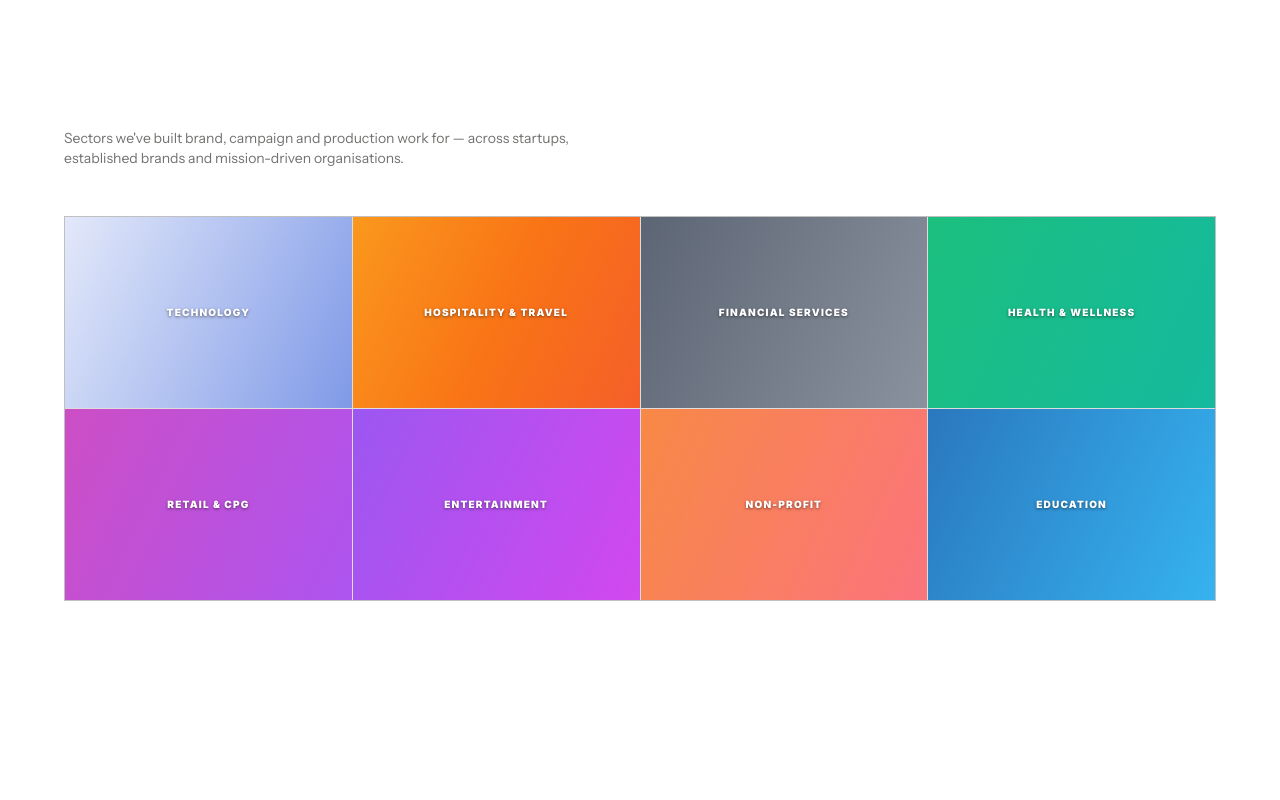
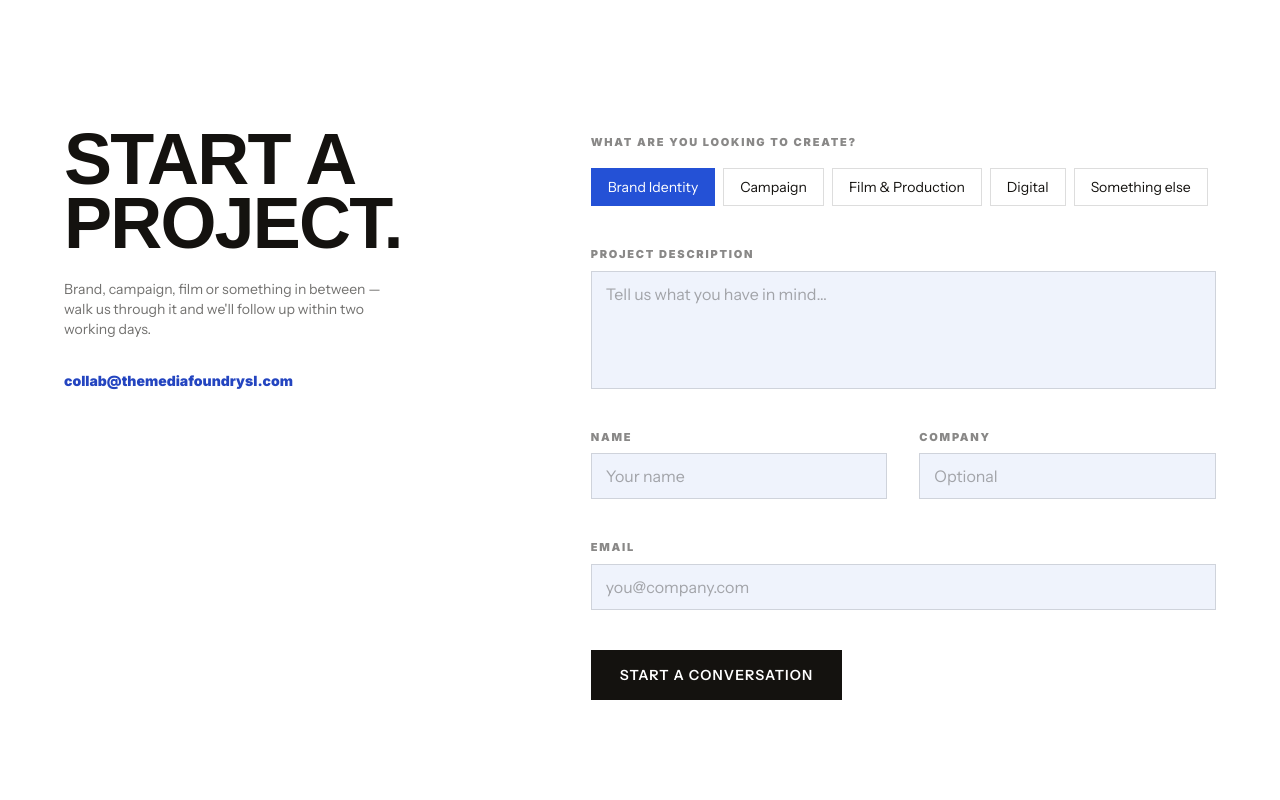
Before and after one commit to kensawawe/mediafoundrysl, a Next.js app: page / in a window 1280 px wide. Shown: the part 6040-6840 px from the top of the page. Built offline with nearby package versions, Linux system fonts and the light colour scheme; a web font is replaced by a local one.

Commit message:
Remove the Partners (sector grid) section from the homepage
Dropped the <Partners /> render from app/page.tsx and deleted the
now-unused component and its content file (lib/content/partners.ts) --
nothing else referenced either.

```diff
--- a/app/page.tsx
+++ b/app/page.tsx
@@ -5,7 +5,6 @@ import { Testimonials } from "@/components/home/Testimonials";
 import { Services } from "@/components/home/Services";
 import { Process } from "@/components/home/Process";
 import { Philosophy } from "@/components/home/Philosophy";
-import { Partners } from "@/components/home/Partners";
 import { Contact } from "@/components/home/Contact";
 
 export default function Home() {
@@ -18,7 +17,6 @@ export default function Home() {
       <Services />
       <Process />
       <Philosophy />
-      <Partners />
       <Contact />
     </>
   );
--- a/components/home/Partners.tsx
+++ /dev/null
@@ -1,63 +0,0 @@
-"use client";
-
-import { Container } from "@/components/ui/Container";
-import { Section } from "@/components/ui/Section";
-import { FadeIn } from "@/components/ui/RevealText";
-import { sectorSlots, type SectorSlot } from "@/lib/content/partners";
-
-function SectorCell({ label, gradient, index }: SectorSlot & { index: number }) {
-  const backgroundImage = `linear-gradient(115deg, ${gradient.join(", ")})`;
-
-  function handleMove(e: React.MouseEvent<HTMLDivElement>) {
-    const rect = e.currentTarget.getBoundingClientRect();
-    const x = ((e.clientX - rect.left) / rect.width) * 100;
-    const y = ((e.clientY - rect.top) / rect.height) * 100;
-    e.currentTarget.style.setProperty("--mx", `${x}%`);
-    e.currentTarget.style.setProperty("--my", `${y}%`);
-  }
-
-  return (
-    <div
-      onMouseMove={handleMove}
-      className="group relative isolate flex aspect-[3/2] items-center justify-center overflow-hidden px-4 text-center"
-    >
-      <div
-        aria-hidden
-        className="animate-gradient-drift absolute inset-0"
-        style={{ backgroundImage, animationDuration: `${8 + index * 1.1}s` }}
-      />
-      <div
-        aria-hidden
-        className="pointer-events-none absolute inset-0 opacity-0 transition-opacity duration-300 group-hover:opacity-100"
-        style={{
-          background:
-            "radial-gradient(circle at var(--mx, 50%) var(--my, 50%), rgba(255,255,255,0.45), transparent 55%)",
-        }}
-      />
-      <span className="relative z-10 font-mono text-[10px] uppercase tracking-[0.12em] text-white [text-shadow:0_1px_3px_rgba(0,0,0,0.5)]">
-        {label}
-      </span>
-    </div>
-  );
-}
-
-export function Partners() {
-  return (
-    <Section>
-      <Container>
-        <p className="max-w-lg font-body text-sm text-current/60">
-          Sectors we&apos;ve built brand, campaign and production work for — across
-          startups, established brands and mission-driven organisations.
-        </p>
-
-        <div className="mt-12 grid grid-cols-2 gap-px border border-border-subtle bg-border-subtle sm:grid-cols-4">
-          {sectorSlots.map((slot, i) => (
-            <FadeIn key={slot.label} delay={i * 0.04}>
-              <SectorCell {...slot} index={i} />
-            </FadeIn>
-          ))}
-        </div>
-      </Container>
-    </Section>
-  );
-}
--- a/lib/content/partners.ts
+++ /dev/null
@@ -1,17 +0,0 @@
-export type SectorSlot = {
-  label: string;
-  /** 2-3 stop colors for that sector's molten swatch — deliberately the one
-   *  place outside the signature motion primitives where color runs free. */
-  gradient: string[];
-};
-
-export const sectorSlots: SectorSlot[] = [
-  { label: "Technology", gradient: ["#ffffff", "#2451d6"] },
-  { label: "Hospitality & Travel", gradient: ["#fbbf24", "#f97316", "#ef4444"] },
-  { label: "Financial Services", gradient: ["#374151", "#9ca3af"] },
-  { label: "Health & Wellness", gradient: ["#22c55e", "#14b8a6"] },
-  { label: "Retail & CPG", gradient: ["#ec4899", "#a855f7"] },
-  { label: "Entertainment", gradient: ["#6366f1", "#d946ef"] },
-  { label: "Non-Profit", gradient: ["#f59e0b", "#fb7185"] },
-  { label: "Education", gradient: ["#1e3a8a", "#38bdf8"] },
-];
```
